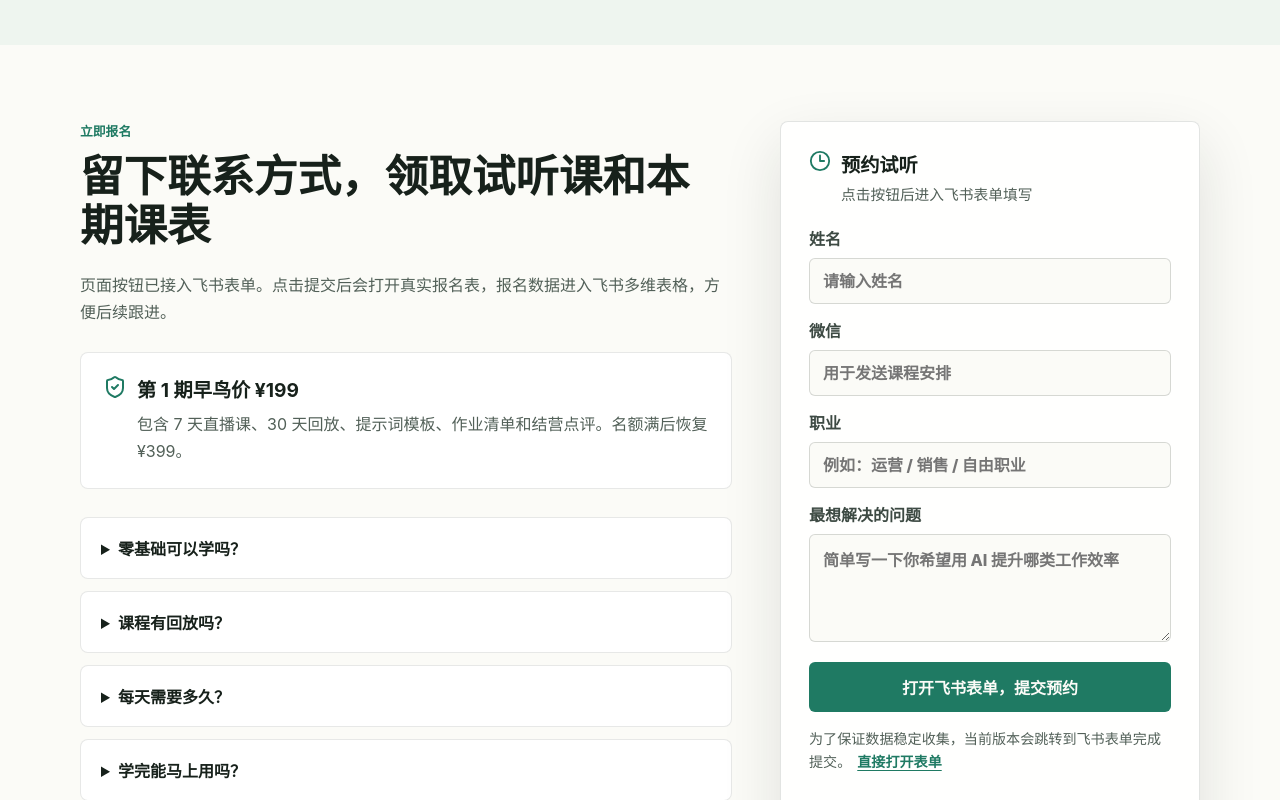
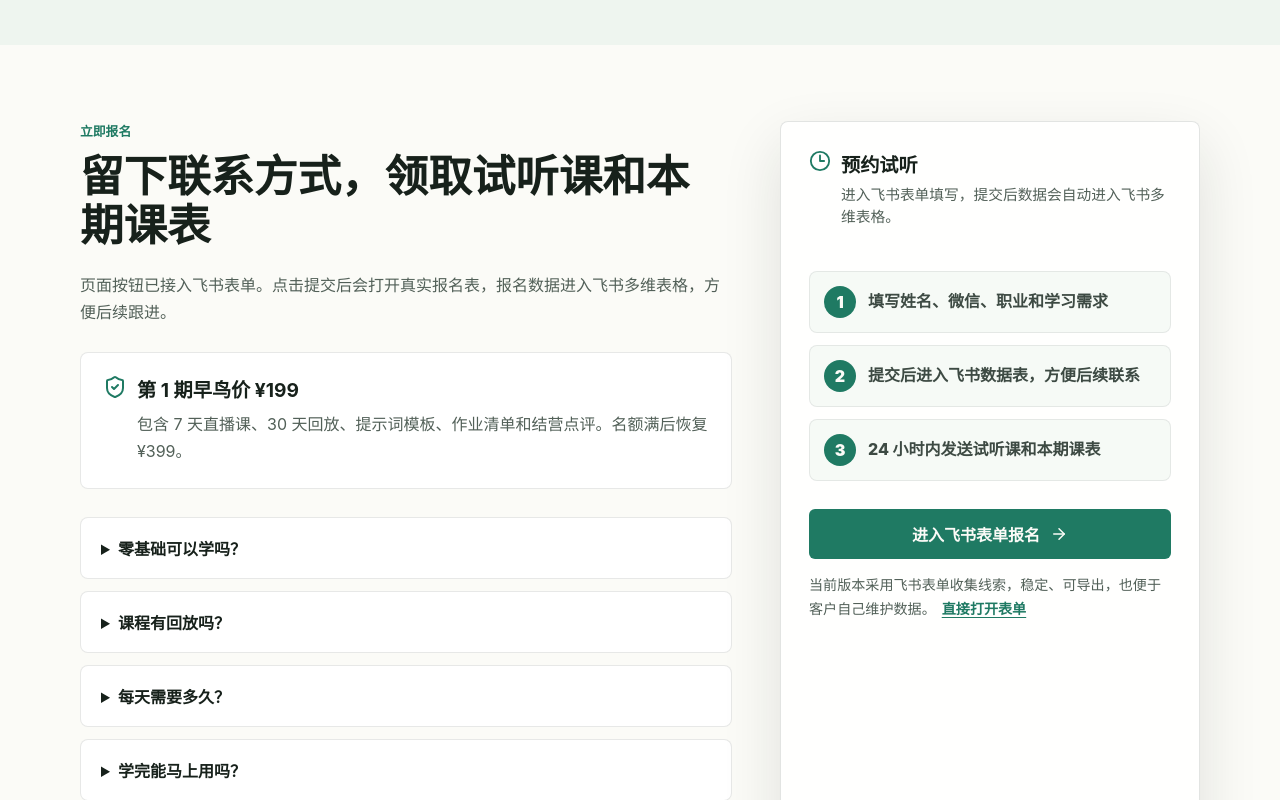
Before and after one commit to yjy-123456/ai-course-landing-business, a React (Vite) app in the folder demo/: page / in a window 1280 px wide. Shown: the part 3960-4760 px from the top of the page. Built offline with nearby package versions, Linux system fonts and the light colour scheme.

Commit message:
优化报名入口并替换微信二维码

```diff
--- a/demo/src/main.jsx
+++ b/demo/src/main.jsx
@@ -18,6 +18,7 @@ import {
 import "./styles.css";
 
 const signupFormUrl = "https://rcn0mr1gzi35.feishu.cn/share/base/form/shrcnVFauY5ygNOkpJgnbccikA5";
+const wechatQrUrl = `${import.meta.env.BASE_URL}wechat-qr.jpg`;
 
 const painPoints = [
   "AI 工具很多，但不知道怎么用到真实工作里",
@@ -79,11 +80,6 @@ const faqs = [
 ];
 
 function App() {
-  const handleSignupSubmit = (event) => {
-    event.preventDefault();
-    window.open(signupFormUrl, "_blank", "noopener,noreferrer");
-  };
-
   return (
     <main>
       <section className="hero">
@@ -267,47 +263,49 @@ function App() {
           </div>
         </div>
 
-        <form className="signup" id="signup" onSubmit={handleSignupSubmit}>
+        <aside className="signup signupEntry" id="signup">
           <div className="formTitle">
             <Clock3 size={22} />
             <div>
               <h3>预约试听</h3>
-              <p>点击按钮后进入飞书表单填写</p>
+              <p>进入飞书表单填写，提交后数据会自动进入飞书多维表格。</p>
             </div>
           </div>
-          <label>
-            姓名
-            <input type="text" placeholder="请输入姓名" />
-          </label>
-          <label>
-            微信
-            <input type="text" placeholder="用于发送课程安排" />
-          </label>
-          <label>
-            职业
-            <input type="text" placeholder="例如：运营 / 销售 / 自由职业" />
-          </label>
-          <label>
-            最想解决的问题
-            <textarea placeholder="简单写一下你希望用 AI 提升哪类工作效率" />
-          </label>
-          <button type="submit">打开飞书表单，提交预约</button>
+          <div className="signupSteps" aria-label="报名流程">
+            <div>
+              <span>1</span>
+              <p>填写姓名、微信、职业和学习需求</p>
+            </div>
+            <div>
+              <span>2</span>
+              <p>提交后进入飞书数据表，方便后续联系</p>
+            </div>
+            <div>
+              <span>3</span>
+              <p>24 小时内发送试听课和本期课表</p>
+            </div>
+          </div>
+          <a className="signupButton" href={signupFormUrl} target="_blank" rel="noreferrer">
+            进入飞书表单报名 <ArrowRight size={18} />
+          </a>
           <p className="formHint">
-            为了保证数据稳定收集，当前版本会跳转到飞书表单完成提交。
+            当前版本采用飞书表单收集线索，稳定、可导出，也便于客户自己维护数据。
             <a href={signupFormUrl} target="_blank" rel="noreferrer">
               直接打开表单
             </a>
           </p>
-        </form>
+        </aside>
       </section>
 
       <section className="wechat" id="wechat">
         <div>
           <p className="eyebrow">微信咨询</p>
           <h2>想了解课程安排？添加微信咨询</h2>
-          <p>实际交付时把右侧占位块替换成客户的微信二维码即可。</p>
+          <p>扫码添加微信，适合想先确认课程安排、适合人群和学习方式的同学。</p>
         </div>
-        <div className="qr">微信二维码</div>
+        <div className="qr">
+          <img src={wechatQrUrl} alt="微信二维码" />
+        </div>
       </section>
     </main>
   );
--- a/demo/src/styles.css
+++ b/demo/src/styles.css
@@ -457,36 +457,51 @@ summary {
   line-height: 1.5;
 }
 
-.signup label {
+.signupEntry {
+  display: flex;
+  flex-direction: column;
+}
+
+.signupSteps {
   display: grid;
-  gap: 8px;
-  margin-bottom: 14px;
+  gap: 12px;
+  margin: 22px 0;
+}
+
+.signupSteps div {
+  display: grid;
+  grid-template-columns: 32px 1fr;
+  gap: 12px;
+  align-items: start;
+  padding: 14px;
+  background: #f6faf6;
+  border: 1px solid rgba(23, 33, 27, 0.08);
+  border-radius: 8px;
+}
+
+.signupSteps span {
+  display: grid;
+  place-items: center;
+  width: 32px;
+  aspect-ratio: 1;
+  color: #fbfbf7;
+  background: #1f7a63;
+  border-radius: 999px;
+  font-weight: 900;
+}
+
+.signupSteps p {
+  margin: 3px 0 0;
   color: #3d4a43;
   font-weight: 800;
+  line-height: 1.55;
 }
 
-.signup input,
-.signup textarea {
-  width: 100%;
-  border: 1px solid rgba(23, 33, 27, 0.16);
-  border-radius: 6px;
-  padding: 12px 13px;
-  color: #17211b;
-  background: #fbfbf7;
-}
-
-.signup input:focus,
-.signup textarea:focus {
-  outline: 3px solid rgba(31, 122, 99, 0.16);
-  border-color: #1f7a63;
-}
-
-.signup textarea {
-  min-height: 108px;
-  resize: vertical;
-}
-
-.signup button {
+.signupButton {
+  display: inline-flex;
+  align-items: center;
+  justify-content: center;
+  gap: 10px;
   width: 100%;
   min-height: 50px;
   margin-top: 6px;
@@ -496,6 +511,10 @@ summary {
   border-radius: 6px;
   cursor: pointer;
   font-weight: 900;
+}
+
+.signupButton svg {
+  flex: 0 0 auto;
 }
 
 .formHint {
@@ -531,11 +550,16 @@ summary {
   display: grid;
   place-items: center;
   aspect-ratio: 1;
-  color: #17211b;
   background: #fbfbf7;
   border-radius: 8px;
-  font-weight: 900;
-  text-align: center;
+  overflow: hidden;
+}
+
+.qr img {
+  width: 100%;
+  height: 100%;
+  object-fit: contain;
+  display: block;
 }
 
 @media (max-width: 880px) {
```
Also changed, not shown: demo/public/wechat-qr.jpg (added), 1 other file (tests, documents, lock files or other folders).
